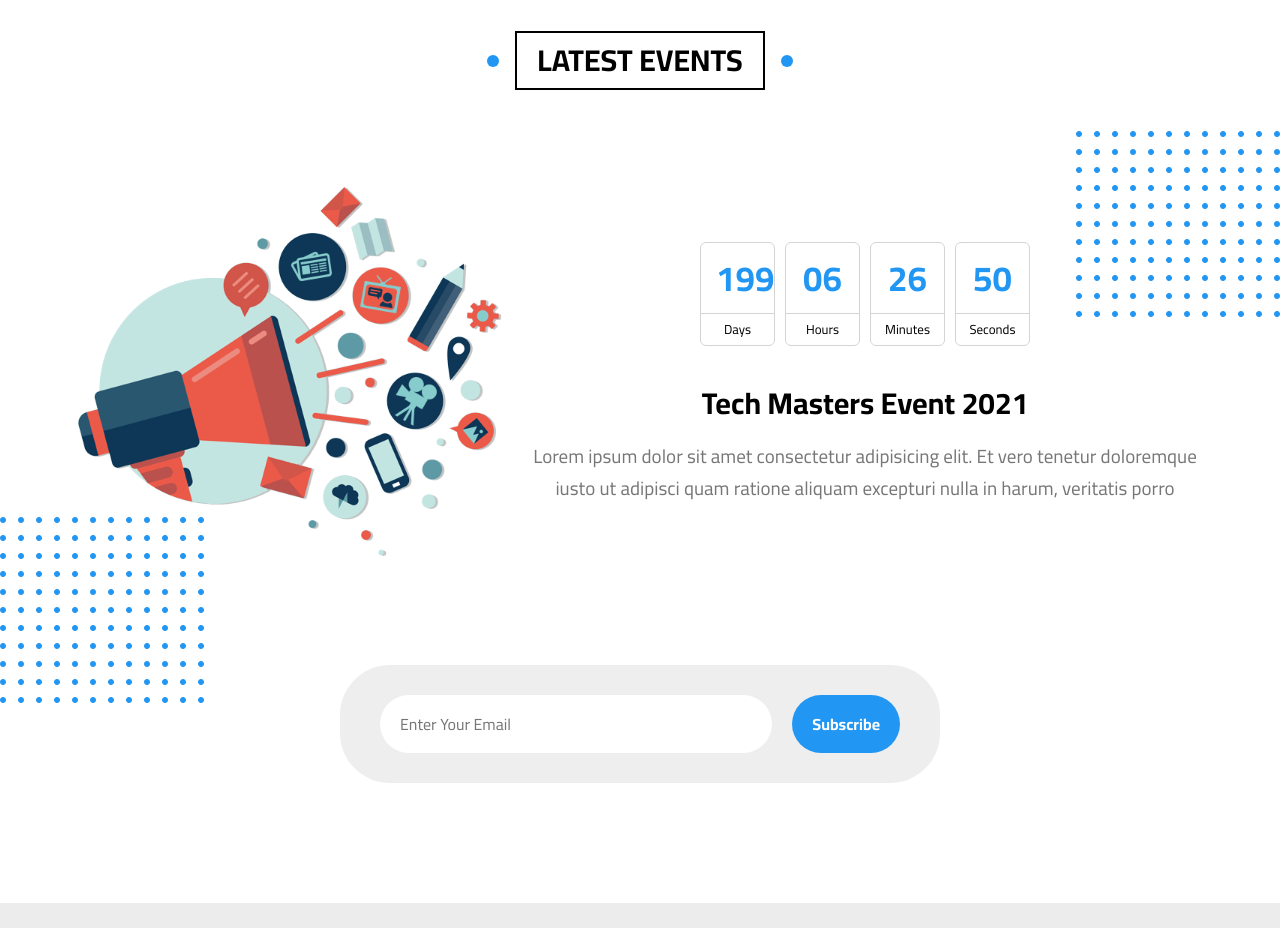
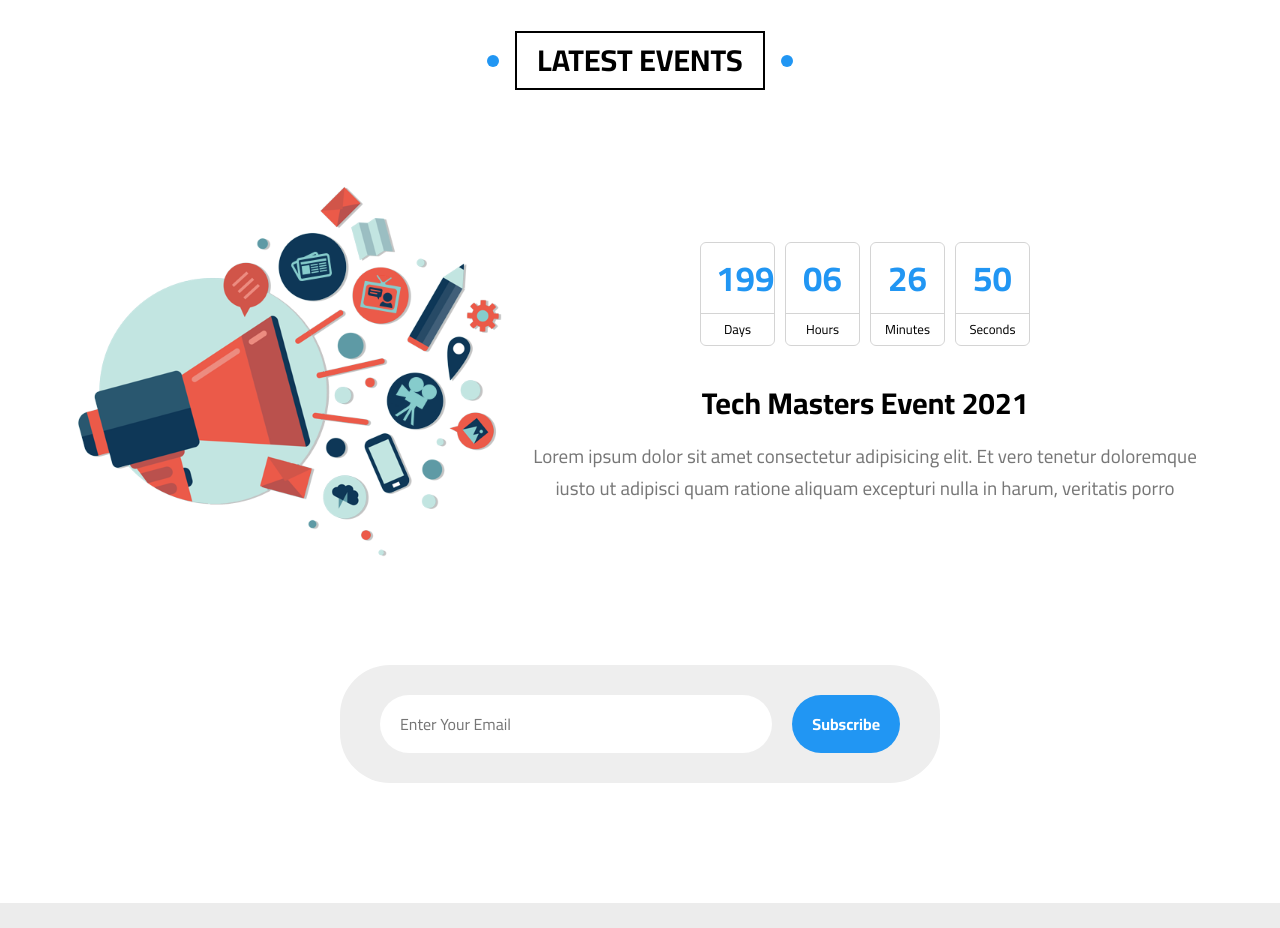
Before and after one commit to anas403/Hegazi, a plain HTML site: page index.html in a window 1280 px wide. Shown: the part 9300-10228 px from the top of the page. Drawn offline with Linux system fonts and the light colour scheme.

Commit message:
Update index.html

```diff
--- a/index.html
+++ b/index.html
@@ -694,8 +694,6 @@
     <!-- End Work Steps -->
     <!-- Start Events -->
     <section class="events" id="events">
-        <div class="dots dots-up"></div>
-        <div class="dots dots-down"></div>
         <h2 class="main-title">Latest Events</h2>
         <div class="container">
             <img src="Images/events.png" alt="">
```
